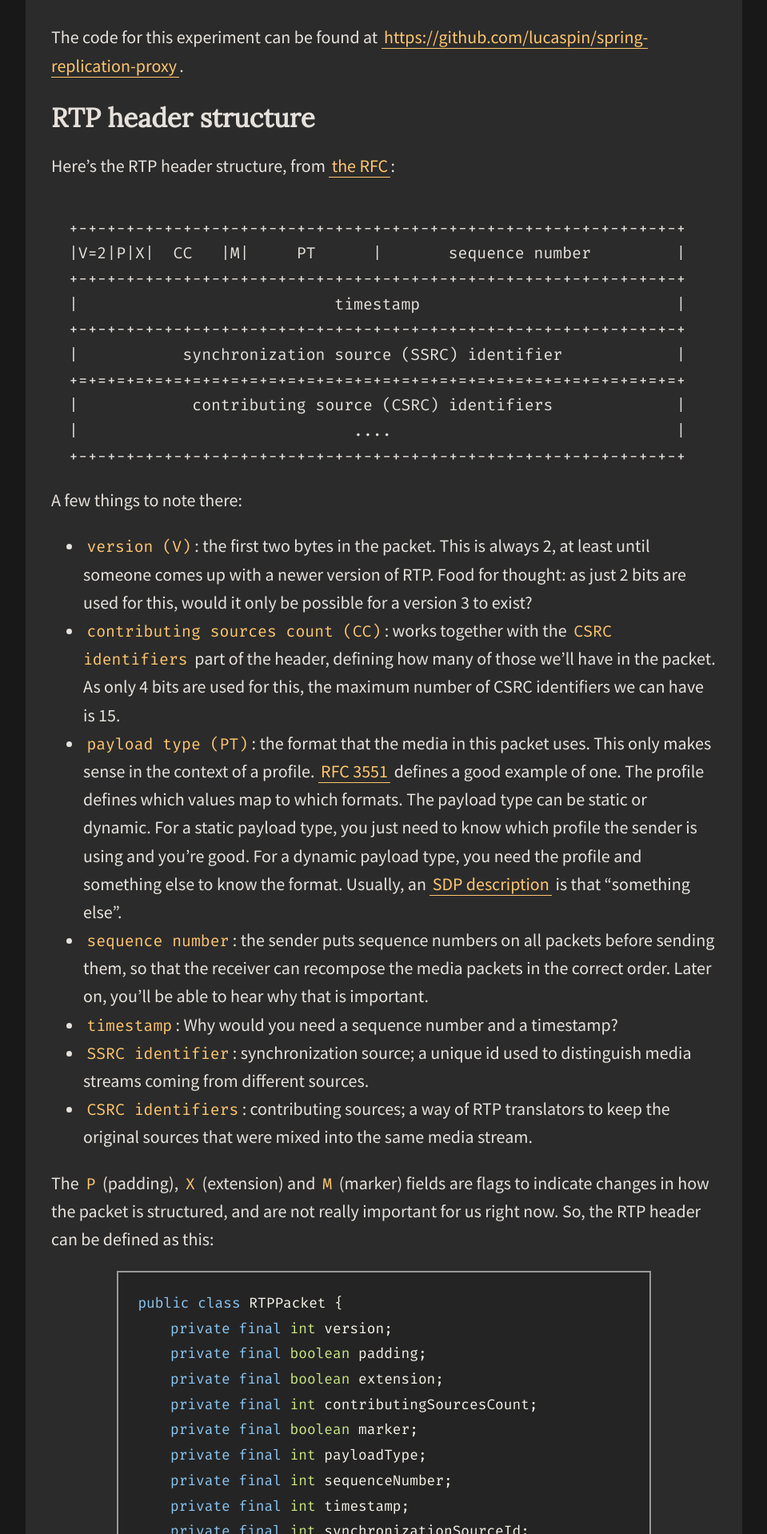
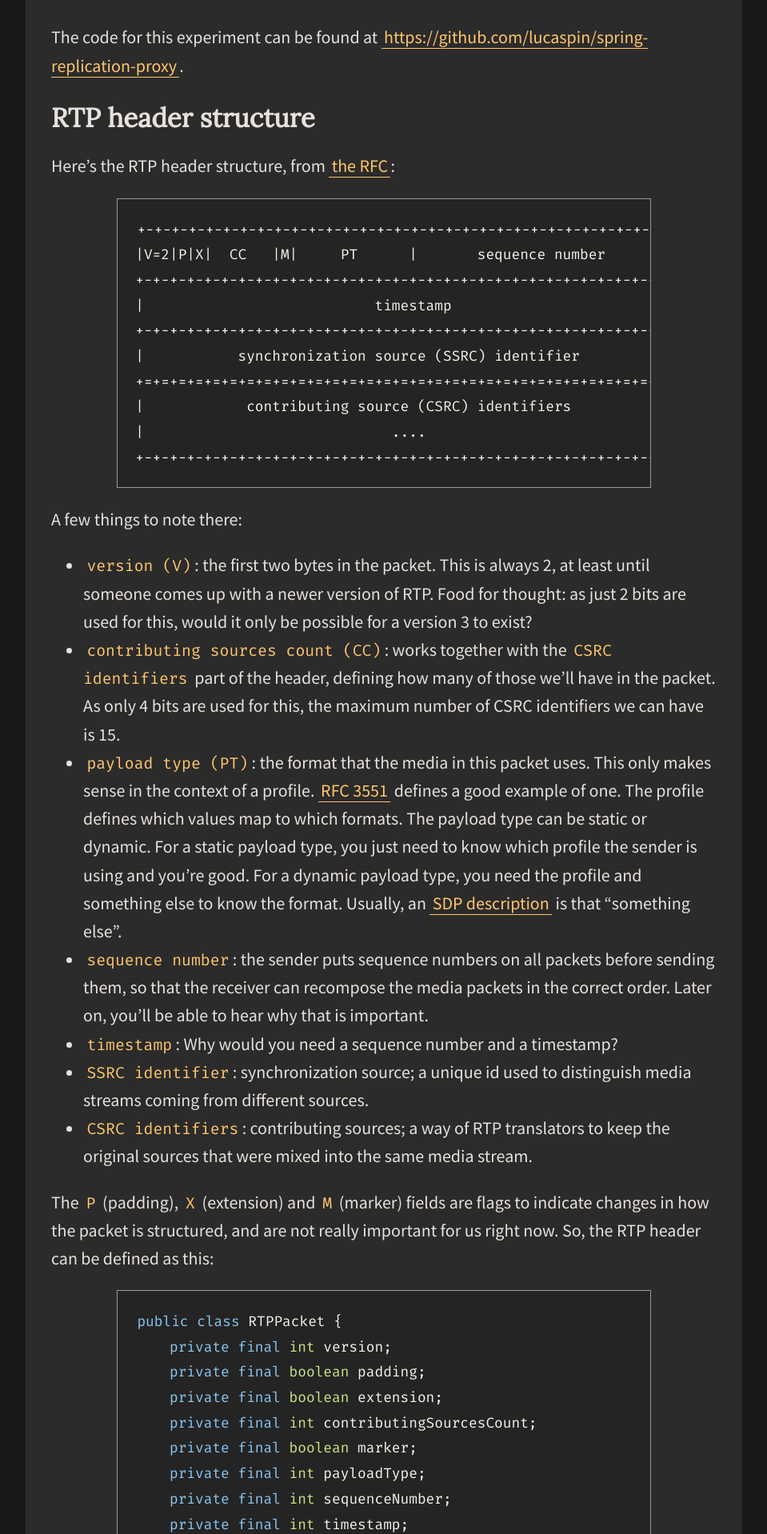
Before and after one commit to lucaspin/lucaspin.github.io, a Jekyll site: the page built from _posts/2021-01-23-spring-replicating-proxy.md, in a window 1280 px wide. Shown: the part 984-2902 px from the top of the page at 80% size, without its empty margins (96-1055 px from the left). Built offline with Jekyll 4.4.1, drawn with Linux system fonts in a browser that asks for light colours.

Commit message:
Try something else

````diff
--- a/_posts/2021-01-23-spring-replicating-proxy.md
+++ b/_posts/2021-01-23-spring-replicating-proxy.md
@@ -18,7 +18,7 @@ The code for this experiment can be found at [https://github.com/lucaspin/spring
 
 Here's the RTP header structure, from [the RFC](https://tools.ietf.org/html/rfc3550#page-13){:target="_blank"}:
 
-<pre>
+```
 +-+-+-+-+-+-+-+-+-+-+-+-+-+-+-+-+-+-+-+-+-+-+-+-+-+-+-+-+-+-+-+-+
 |V=2|P|X|  CC   |M|     PT      |       sequence number         |
 +-+-+-+-+-+-+-+-+-+-+-+-+-+-+-+-+-+-+-+-+-+-+-+-+-+-+-+-+-+-+-+-+
@@ -29,7 +29,7 @@ Here's the RTP header structure, from [the RFC](https://tools.ietf.org/html/rfc3
 |            contributing source (CSRC) identifiers             |
 |                             ....                              |
 +-+-+-+-+-+-+-+-+-+-+-+-+-+-+-+-+-+-+-+-+-+-+-+-+-+-+-+-+-+-+-+-+
-</pre>
+```
 
 A few things to note there:
 - `version (V)`: the first two bytes in the packet. This is always 2, at least until someone comes up with a newer version of RTP. Food for thought: as just 2 bits are used for this, would it only be possible for a version 3 to exist?
@@ -66,16 +66,16 @@ But the first byte also has three other fields. How do we get just the version t
 
 Let's say that the first byte is `10010010`. In order to grab just the first two bits, we need to "erase" the other six bits. We can use an AND operation where the bits in the same position as the ones we want to erase are 0. Remember: ANDing anything with 0, you get 0.
 
-<pre>
+```
          10010010
      AND 11000000
      ------------
          10000000
-</pre>
+```
 
 Cool, we zeroed them out, but the bits we want are still in the leftmost position. Now, we shift them right 6 times:
 
-<pre>
+```
          10000000
          --------
     (1x) 01000000
@@ -84,7 +84,7 @@ Cool, we zeroed them out, but the bits we want are still in the leftmost positio
     (4x) 00001000
     (5x) 00000100
     (6x) 00000010
-</pre>
+```
 
 There you go. Now, we have `00000010`, which in the fantastic decimal system means 2. With that idea in mind, let's create a `parsePacket()` method to transform an array of bytes into an `RTPPacket` object:
 
--- a/public/css/index.css
+++ b/public/css/index.css
@@ -192,14 +192,11 @@ code, pre {
   font-size: 90%;
 }
 
-.highlight {
-  border: 1px solid var(--darker-text-color);
-}
-
 div.highlight {
   width: 80%;
   margin: 1rem auto;
-  overflow-x: scroll;
+  overflow: auto;
+  border: 1px solid var(--darker-text-color);
 }
 
 code {
````
